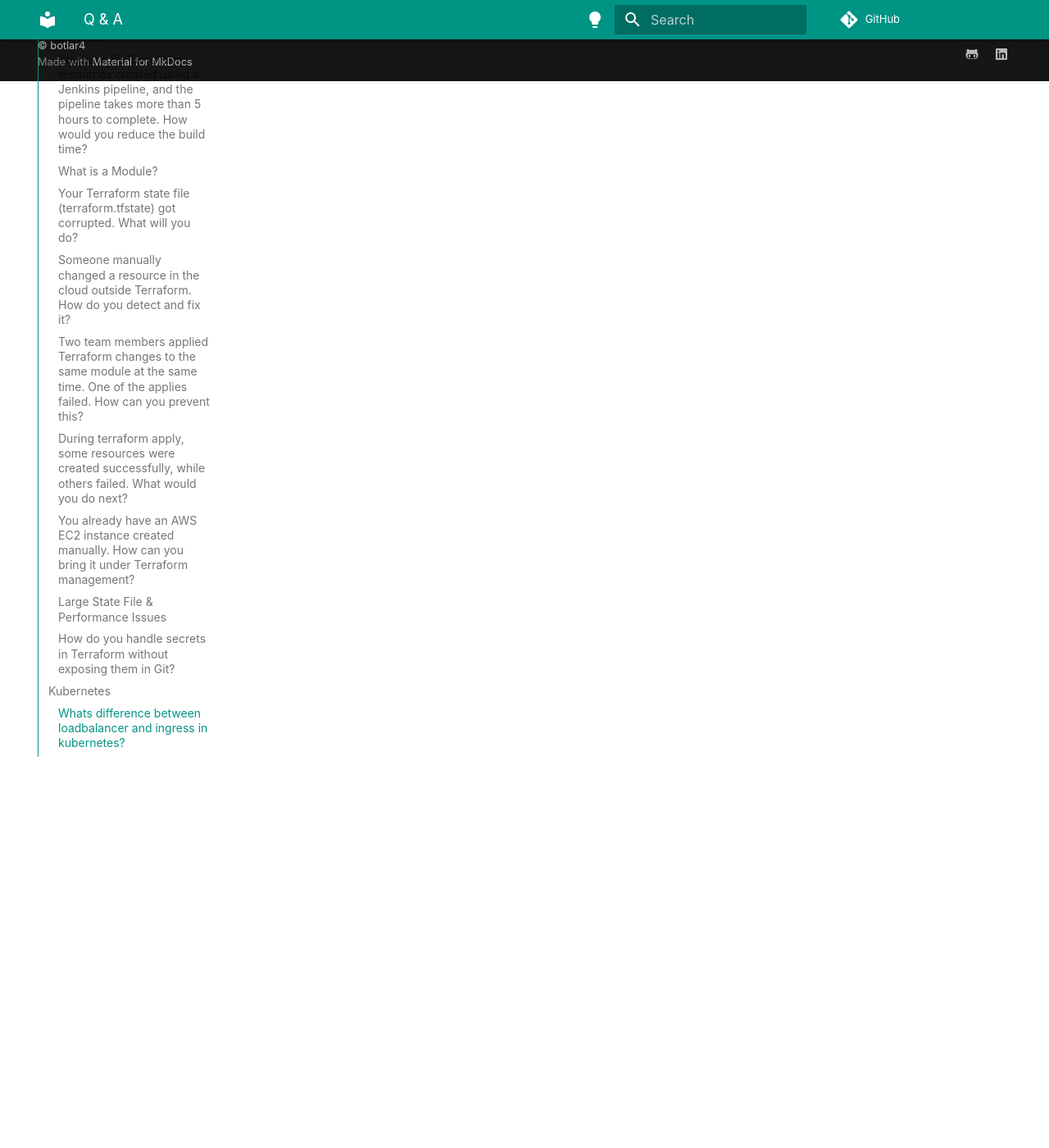
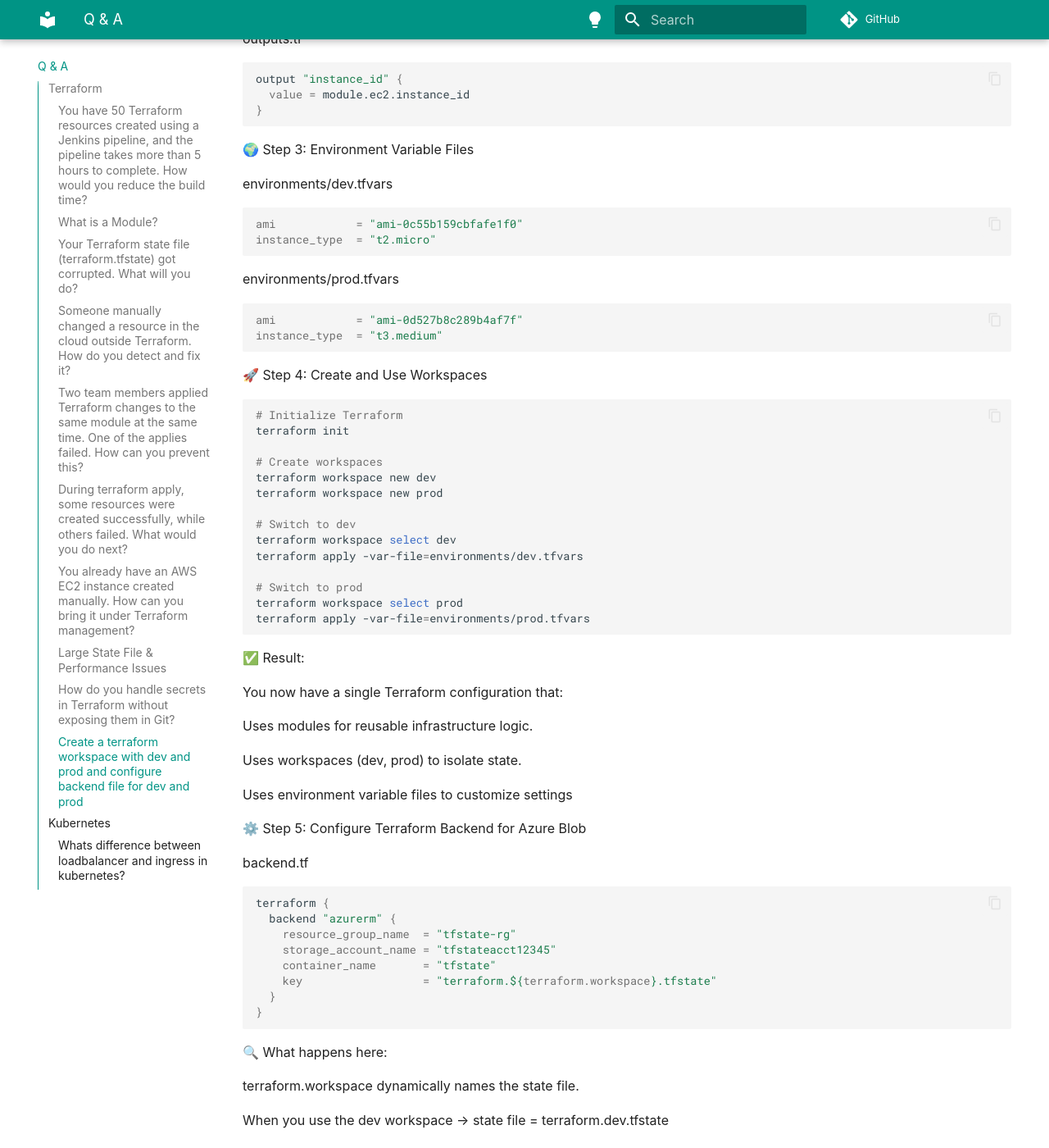
Before and after one commit to botlaram/docs, an MkDocs documentation site: the page built from docs/scenario_based.md, in a window 1280 px wide and 1400 px high, scrolled down 8148 px. Shown: the whole window at 82% size. Built offline with MkDocs 1.6.1 and Material for MkDocs 9.7.7, drawn with Linux system fonts in a browser that asks for light colours; some web fonts are replaced; some of the changed text lies outside the part shown.

Commit message:
Document Terraform workspace setup and backend configuration
Added detailed steps for creating a Terraform workspace and configuring backend for both AWS and Azure. Included examples of project structure, module definitions, and environment variable files.

````diff
--- a/docs/scenario_based.md
+++ b/docs/scenario_based.md
@@ -293,6 +293,223 @@
 export TF_VAR_db_password="supersecret"
 ```
 
+### Create a terraform workspace with dev and prod and configure backend file for dev and prod
+
+Project structure
+
+```bash
+terraform-project/
+│
+├── main.tf
+├── variables.tf
+├── outputs.tf
+├── backend.tf
+│
+├── modules/
+│   └── ec2_instance/
+│       ├── main.tf
+│       ├── variables.tf
+│       └── outputs.tf
+│
+└── environments/
+    ├── dev.tfvars
+    └── prod.tfvars
+```
+
+
+🧩 Step 1: Define a Module (Example: EC2 Instance)
+
+modules/ec2_instance/main.tf
+
+```bash
+resource "aws_instance" "example" {
+  ami           = var.ami
+  instance_type = var.instance_type
+  tags = {
+    Name = "${var.env}-instance"
+  }
+}
+```
+
+modules/ec2_instance/variables.tf
+
+```bash
+variable "ami" {
+  type        = string
+  description = "AMI ID for the instance"
+}
+
+variable "instance_type" {
+  type        = string
+  description = "EC2 instance type"
+}
+
+variable "env" {
+  type        = string
+  description = "Environment name"
+}
+```
+
+modules/ec2_instance/outputs.tf
+
+```bash
+output "instance_id" {
+  value = aws_instance.example.id
+}
+```
+
+⚙️ Step 2: Root Configuration
+
+backend.tf
+
+```bash
+terraform {
+  backend "s3" {
+    bucket = "your-terraform-state-bucket"
+    key    = "workspace-example/terraform.tfstate"
+    region = "us-east-1"
+  }
+}
+```
+
+main.tf
+
+```bash
+provider "aws" {
+  region = "us-east-1"
+}
+
+module "ec2" {
+  source         = "./modules/ec2_instance"
+  ami            = var.ami
+  instance_type  = var.instance_type
+  env            = terraform.workspace
+}
+```
+
+variables.tf
+
+```bash
+variable "ami" {
+  type        = string
+  description = "AMI ID"
+}
+
+variable "instance_type" {
+  type        = string
+  description = "EC2 instance type"
+}
+```
+
+outputs.tf
+
+```bash
+output "instance_id" {
+  value = module.ec2.instance_id
+}
+```
+
+🌍 Step 3: Environment Variable Files
+
+environments/dev.tfvars
+
+```bash
+ami            = "ami-0c55b159cbfafe1f0"
+instance_type  = "t2.micro"
+```
+
+environments/prod.tfvars
+
+```bash
+ami            = "ami-0d527b8c289b4af7f"
+instance_type  = "t3.medium"
+```
+
+🚀 Step 4: Create and Use Workspaces
+
+```bash
+# Initialize Terraform
+terraform init
+
+# Create workspaces
+terraform workspace new dev
+terraform workspace new prod
+
+# Switch to dev
+terraform workspace select dev
+terraform apply -var-file=environments/dev.tfvars
+
+# Switch to prod
+terraform workspace select prod
+terraform apply -var-file=environments/prod.tfvars
+```
+
+✅ Result:
+
+You now have a single Terraform configuration that:
+
+Uses modules for reusable infrastructure logic.
+
+Uses workspaces (dev, prod) to isolate state.
+
+Uses environment variable files to customize settings
+
+⚙️ Step 5: Configure Terraform Backend for Azure Blob
+
+backend.tf
+
+```bash
+terraform {
+  backend "azurerm" {
+    resource_group_name  = "tfstate-rg"
+    storage_account_name = "tfstateacct12345"
+    container_name       = "tfstate"
+    key                  = "terraform.${terraform.workspace}.tfstate"
+  }
+}
+```
+
+🔍 What happens here:
+
+terraform.workspace dynamically names the state file.
+
+When you use the dev workspace → state file = terraform.dev.tfstate
+
+When you use the prod workspace → state file = terraform.prod.tfstate
+
+🧩 Step 6: Initialize the Backend
+
+After setting up the backend:
+
+```bash
+terraform init \
+  -backend-config="resource_group_name=tfstate-rg" \
+  -backend-config="storage_account_name=tfstateacct12345" \
+  -backend-config="container_name=tfstate" \
+  -backend-config="key=terraform.tfstate"
+```
+
+Then create workspaces:
+
+```bash
+terraform workspace new dev
+terraform workspace new prod
+```
+
+🌍 Step 7: Apply per Environment
+
+Use workspace + var files:
+
+```bash
+# Switch to dev
+terraform workspace select dev
+terraform apply -var-file=environments/dev.tfvars
+
+# Switch to prod
+terraform workspace select prod
+terraform apply -var-file=environments/prod.tfvars
+```
+
 ## Kubernetes
 
 ### Whats difference between loadbalancer and ingress in kubernetes?
````
